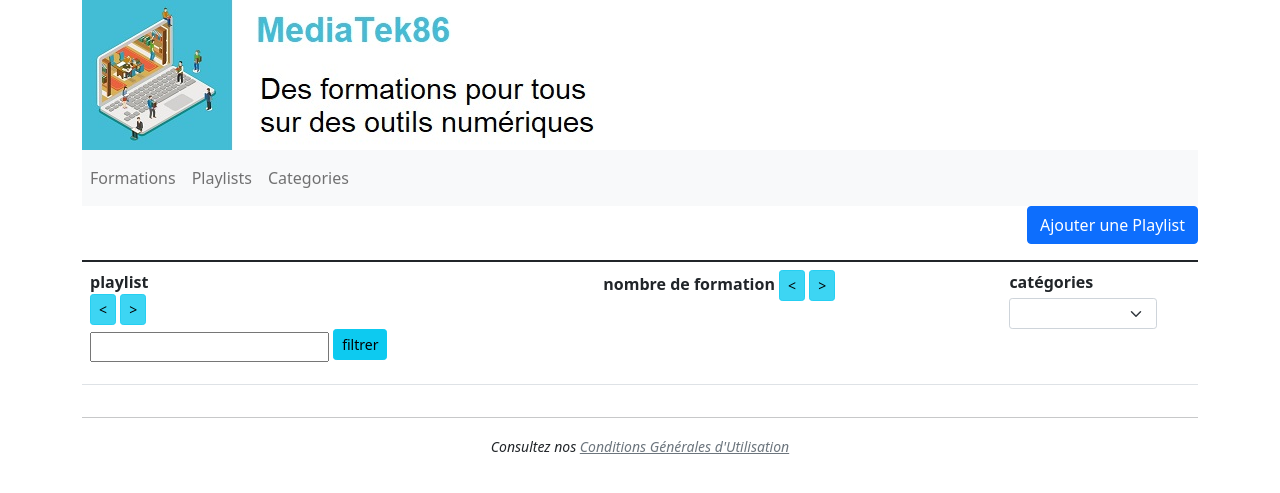
After one commit to maniche613/mediatekformation, a Symfony app: template templates/admin/admin.playlists.html.twig in a window 1280 px wide. The commit adds this page. Shown: the top 493 px of the page. Run offline with Twig, Linux system fonts and the light colour scheme; the template is opened without the code that fills it, so the values that code supplies are empty; some libraries are stand-ins or nearby versions.

Commit message:
fin de la Mission 2 tache 2 : gerer les playlists

```diff
--- a/templates/admin/admin.formations.html.twig
+++ b/templates/admin/admin.formations.html.twig
@@ -87,7 +87,9 @@
                     </td>
                     <td>
                         <a href="{{ path('admin.edit.formations', {id:formation.id}) }}" class="btn btn-secondary">Editer</a>
-                        <a href="{{ path('admin.formation.suppr', {id:formation.id}) }}" class="btn btn-danger" onclick="return confirm('Etes-vous sur de vouloir supprimer {{formation.title}} ?')">Supprimer</a>
+                        <a href="{{ path('admin.formation.suppr', {id:formation.id}) }}" class="btn btn-danger" onclick="return confirm('Etes-vous sur de vouloir supprimer {{formation.title}} ?')">
+                           Supprimer
+                        </a>
                     </td>
                 </tr>
         {% endfor %}
--- /dev/null
+++ b/templates/admin/admin.playlists.html.twig
@@ -0,0 +1,90 @@
+{%extends "baseadmin.html.twig"%}
+
+{% block body %}
+     <p class="text-end">
+        <a href="{{ path('admin.ajout.playlists') }}" class="btn btn-primary">Ajouter une Playlist</a>
+    </p>
+    <table class="table table-striped">
+        <caption></caption>
+        <thead>
+            <tr>
+                <th class="text-left align-top" scope="col">
+                    playlist<br />
+                    <a href="{{ path('admin.playlists.sort', {champ:'name', ordre:'ASC'}) }}" class="btn btn-info btn-sm active" role="button" aria-pressed="true"><</a>
+                    <a href="{{ path('admin.playlists.sort', {champ:'name', ordre:'DESC'}) }}" class="btn btn-info btn-sm active" role="button" aria-pressed="true">></a>
+                    <form class="form-inline mt-1" method="POST" action="{{ path('admin.playlists.findallcontain', {champ:'name'}) }}">
+                        <div class="form-group mr-1 mb-2">
+                            <input type="text" class="sm" name="recherche"
+                                   value="{% if valeur|default and not table|default %}{{ valeur }}{% endif %}">
+                            <input type="hidden" name="_token" value="{{ csrf_token('filtre_name') }}">
+                            <button type="submit" class="btn btn-info mb-2 btn-sm">filtrer</button>
+                        </div>
+                    </form>
+                </th>
+                <th class="text-left align-top" scope="col">
+                    nombre de formation
+                    <a href="{{ path('admin.playlists.sort', {champ:'nb_formations', ordre:'ASC'}) }}" class="btn btn-info btn-sm active" role="button" aria-pressed="true"><</a>
+                    <a href="{{ path('admin.playlists.sort', {champ:'nb_formations', ordre:'DESC'}) }}" class="btn btn-info btn-sm active" role="button" aria-pressed="true">></a>
+                </th>
+
+
+                <th class="text-left align-top" scope="col">
+                    catégories
+                    <form class="form-inline mt-1" method="POST" action="{{ path('admin.playlists.findallcontain', {champ:'id', table:'categories'}) }}">
+                        <select class="form-select form-select-sm" name="recherche" id="recherche" onchange="this.form.submit();">
+                            <option value=""></option>
+                            {% for categorie in categories %}
+                                <option
+                                    {% if valeur|default and valeur==categorie.id %}
+                                        selected
+                                    {% endif %}
+                                    value="{{ categorie.id }}">{{ categorie.name }}
+                                </option>
+                            {% endfor %}
+                        </select>
+                    </form>
+                </th>
+                <th class="text-center align-top" scope="col">
+                    &nbsp;
+                </th>
+            </tr>
+        </thead>
+        <tbody>
+            <!-- boucle sur les playlists -->
+            {% if playlists|length > 0 %}
+                {% for k in 0..playlists|length-1 %}
+                    <tr class="align-middle">
+                        <td>
+                            <h5 class="text-info">
+                                {{ playlists[k].name }}
+                            </h5>
+                        </td>
+                          <td>
+                            {% set nb_formations = playlists[k].formations|length %}
+                            {{ nb_formations }}
+                        </td>
+                        <td class="text-left">
+                            {% set categories = playlists[k].categoriesplaylist %}
+                            {% if categories|length > 0  %}
+                                {% for c in 0..categories|length-1 %}
+                                    &nbsp;{{ categories[c] }}
+                                {% endfor %}
+                            {% endif %}
+                        </td>
+                        <td class="text-center">
+                            <a href="{{ path('playlists.showone', {id:playlists[k].id}) }}" class="btn btn-secondary">Voir détail</a>
+                        </td>
+                         <td>
+                            <a href="{{ path('admin.playlist.edit', {id:playlists[k].id}) }}" class="btn btn-secondary">Editer</a>
+                            {% if playlists[k].formations|length == 0 %}
+                            <a href="{{ path('admin.playlist.suppr', {id:playlists[k].id}) }}" class="btn btn-danger" onclick="return confirm('Etes-vous sur de vouloir supprimer {{playlists[k].name}} ?')">
+                               Supprimer
+                            </a>
+                            {% endif %}
+                        </td>
+                    </tr>
+                {% endfor %}
+            {% endif %}
+        </tbody>
+    </table>
+{% endblock %}
--- a/templates/baseadmin.html.twig
+++ b/templates/baseadmin.html.twig
@@ -13,10 +13,10 @@
             <div class="collapse navbar-collapse" id="navbarSupportedContent">
                 <ul class="navbar-nav mr-auto">
                     <li class="nav-item">
-                        <a class="nav-link" href="">Formations</a>
+                        <a class="nav-link" href="{{ path('admin.formations') }}">Formations</a>
                     </li>
                     <li class="nav-item">
-                        <a class="nav-link" href="">Playlists</a>
+                        <a class="nav-link" href="{{ path('admin.playlist') }}">Playlists</a>
                     </li>
                     <li class="nav-item">
                         <a class="nav-link" href="">Categories</a>
```
Also changed, not shown: src/Controller/admin/AdminPlaylistController.php (added, +175 -0 lines), src/Entity/Playlist.php (+2 -17 lines), src/Form/PlaylistType.php (added, +40 -0 lines), templates/admin/admin.playlist.ajout.html.twig (added, +8 -0 lines), templates/admin/admin.playlist.edit.html.twig (added, +8 -0 lines).
